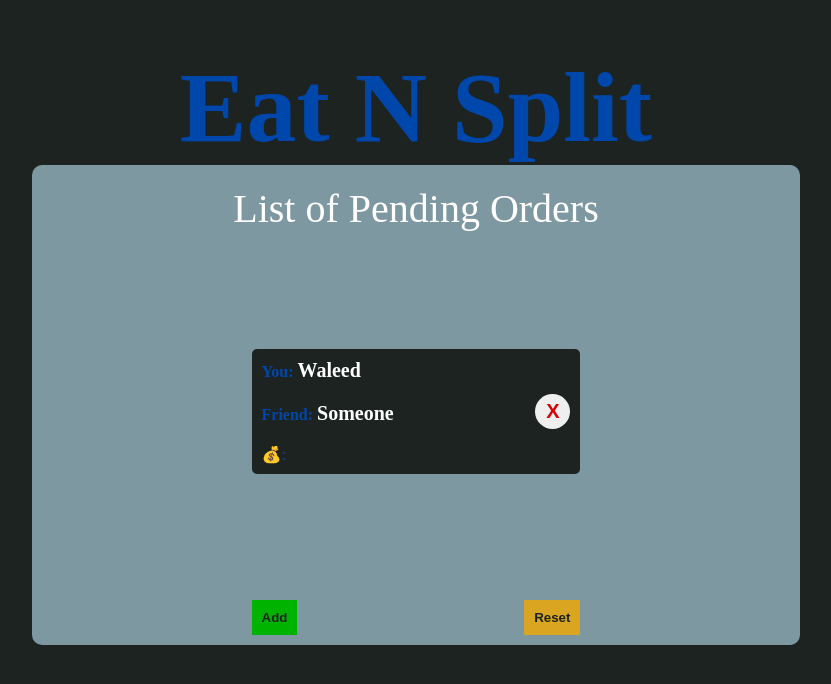
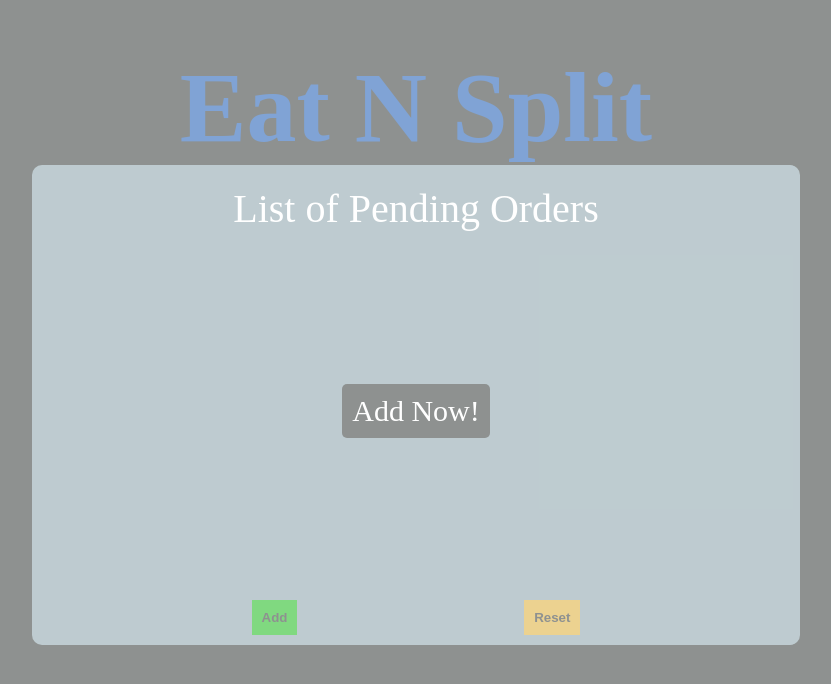
Before and after one commit to waleed2000x/EatNSplit, a React (Vite) app: page / in a window 1280 px wide. Both pictures are taken after a click on the button "Add". Shown: the top 684 px of the page, without its empty margins (224-1055 px from the left). Built offline with nearby package versions, Linux system fonts and the light colour scheme; a web font is replaced by a local one.

Commit message:
Modal - state

```diff
--- a/src/components/Button.jsx
+++ b/src/components/Button.jsx
@@ -1,5 +1,9 @@
 /* eslint-disable react/prop-types */
 
-export default function Button({ children, css }) {
-  return <button className={css}>{children}</button>;
+export default function Button({ children, css, setModal, modal }) {
+  return (
+    <button onClick={() => setModal(!modal)} className={css}>
+      {children}
+    </button>
+  );
 }
--- a/src/components/Card.jsx
+++ b/src/components/Card.jsx
@@ -1,5 +1,13 @@
-export default function Card() {
+import Button from "./Button";
+
+export default function Card({ data }) {
   return (
+    <>
+      {data.length < 1 ? (
+        <div className="cardEmpty">
+          <p>Add Now!</p>
+        </div>
+      ) : (
         <div className="card">
           <div className="detail">
             <h4>
@@ -12,5 +20,7 @@ export default function Card() {
           </div>
           <button>X</button>
         </div>
+      )}
+    </>
   );
 }
--- /dev/null
+++ b/src/components/Modal.jsx
@@ -0,0 +1,5 @@
+import React from "react";
+
+export default function Modal() {
+  return <div className="modalParent"></div>;
+}
--- a/src/components/Parent.jsx
+++ b/src/components/Parent.jsx
@@ -1,14 +1,22 @@
+import { useState } from "react";
 import Button from "./Button";
 import Card from "./Card";
+import Modal from "./Modal";
 
 export default function Parent() {
+  const [data, setData] = useState([]);
+  const [showModal, setShowModal] = useState(false);
+
   return (
     <div className="parent">
+      {showModal ? <Modal /> : null}
       <div className="mainContainer">
         <div className="title">List of Pending Orders</div>
-        <Card />
+        <Card data={data} />
         <div className="buttons">
-          <Button css="add">Add</Button>
+          <Button css="add" modal={showModal} setModal={setShowModal}>
+            Add
+          </Button>
           <Button css="reset">Reset</Button>
         </div>
       </div>
--- a/src/scss/index.css
+++ b/src/scss/index.css
@@ -44,6 +44,19 @@
   font-size: 40px;
   width: 100%;
   margin-top: 20px;
+}
+.parent .mainContainer .cardEmpty {
+  display: flex;
+  justify-content: center;
+  align-items: center;
+  width: -moz-max-content;
+  width: max-content;
+  border-radius: 5px;
+  background: #1c2321;
+}
+.parent .mainContainer .cardEmpty p {
+  padding: 10px;
+  font-size: 30px;
 }
 .parent .mainContainer .card {
   display: flex;
@@ -102,4 +115,14 @@
   padding: 10px;
   background: goldenrod;
   border: none;
+}
+.parent .modalParent {
+  position: absolute;
+  top: 0px;
+  left: 0px;
+  display: flex;
+  width: 100%;
+  height: 100vh;
+  background-color: rgba(255, 255, 255, 0.5);
+  z-index: 2;
 }/*# sourceMappingURL=index.css.map */
--- a/src/scss/index.scss
+++ b/src/scss/index.scss
@@ -43,6 +43,18 @@ $grey: #7d98a1;
       font-size: 40px;
       width: 100%;
       margin-top: 20px;
+    }
+    .cardEmpty {
+      display: flex;
+      justify-content: center;
+      align-items: center;
+      width: max-content;
+      border-radius: 5px;
+      background: $black;
+      & p {
+        padding: 10px;
+        font-size: 30px;
+      }
     }
     .card {
       display: flex;
@@ -103,4 +115,14 @@ $grey: #7d98a1;
       }
     }
   }
+  .modalParent {
+    position: absolute;
+    top: 0px;
+    left: 0px;
+    display: flex;
+    width: 100%;
+    height: 100vh;
+    background-color: rgba(255, 255, 255, 0.5);
+    z-index: 2;
+  }
 }
```
Also changed, not shown: 1 other file (tests, documents, lock files or other folders). Lines whose indentation alone changed are shown as unchanged.
